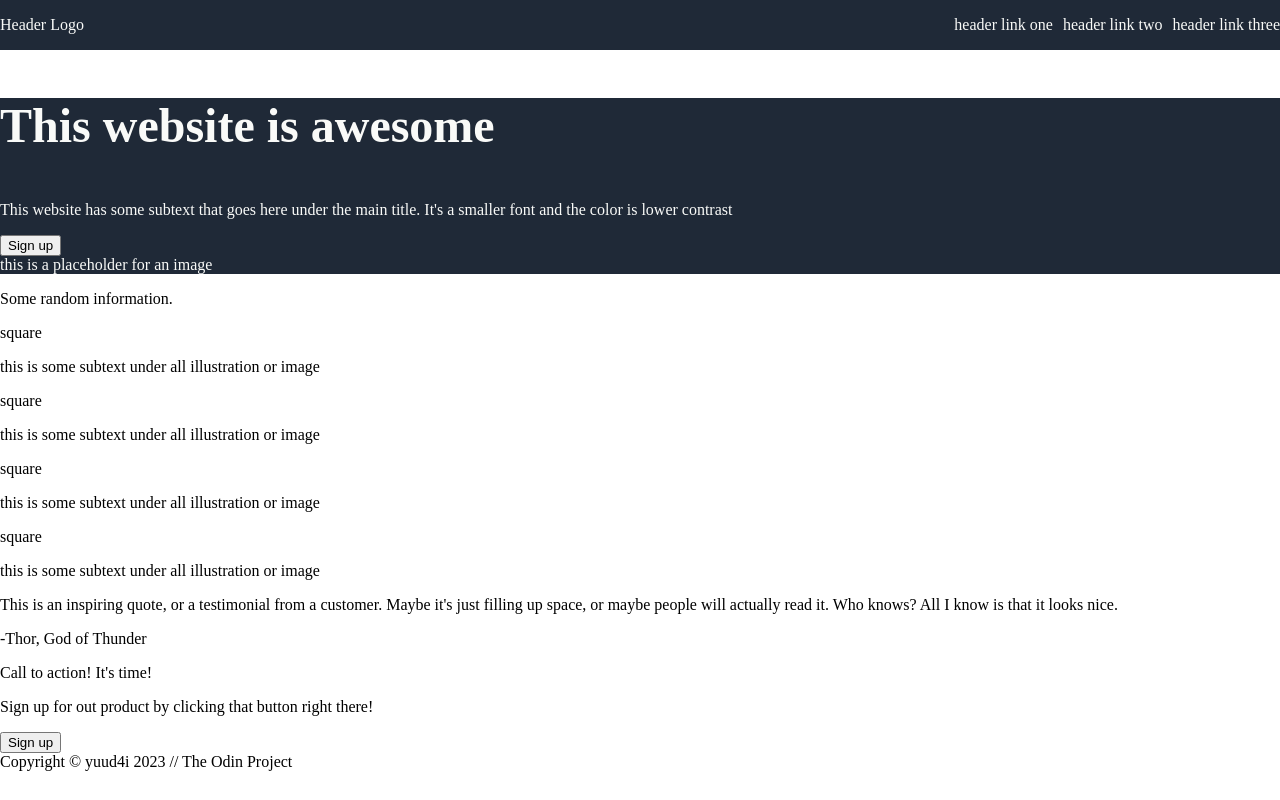
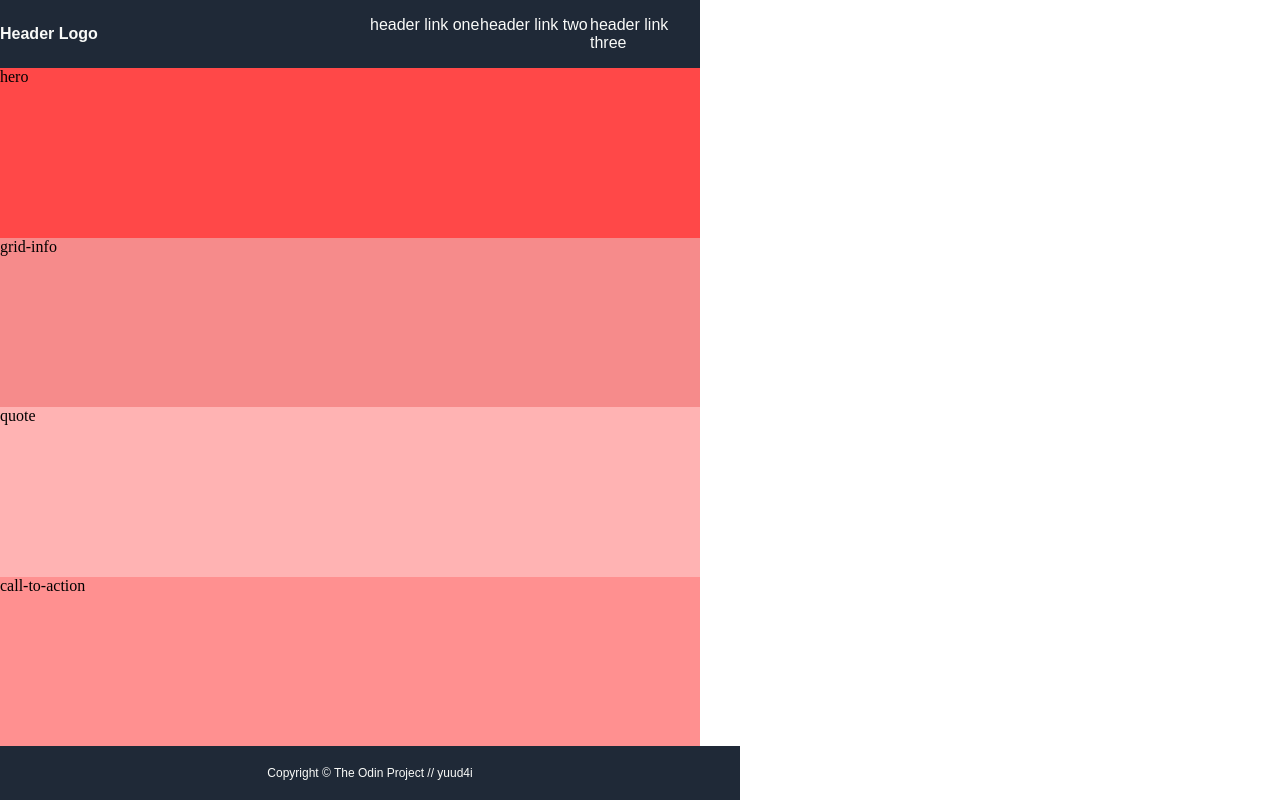
Before and after one commit to yuud4i/Project-LandingPage, a plain HTML site: page index.html in a window 1280 px wide. Drawn offline with Linux system fonts and the light colour scheme.

Commit message:
Remade HTML and CSS HTML now flexes body

```diff
--- a/index.html
+++ b/index.html
@@ -8,64 +8,33 @@
 </head>
 <body>
     <header>
-            <div class="logo">Header Logo</div>
-            <ul>
-                <li><a href="#">header link one</a></li>
-                <li><a href="#">header link two</a></li>
-                <li><a href="#">header link three</a></li>
-            </ul>
+        <!-- header -->
+        <a class="logo" href="#">Header Logo</a>
+        <ul class="nav">
+            <li><a href="#">header link one</a></li>
+            <li><a href="#">header link two</a></li>
+            <li><a href="#">header link three</a></li>
+        </ul>
     </header>
-
+    <!-- hero -->
     <div class="hero">
-        <div class="hero-text">
-            <p class="title">This website is awesome</p>
-            <p class="text">This website has some subtext that goes here under the main title. It's a smaller font and the color is lower contrast</p>
-            <button>Sign up</button>
-        </div>
-        <div class="hero-image">
-            this is a placeholder for an image
-        </div>
+        hero
     </div>
-
-    <div class="info-grid">
-        <p>Some random information.</p>
-        <div class="container">
-            <div class="slot">
-                <div>square</div>
-                <p>this is some subtext under all illustration or image</p>
-            </div>
-            <div class="slot">
-                <div>square</div>
-                <p>this is some subtext under all illustration or image</p>
-            </div>
-            <div class="slot">
-                <div>square</div>
-                <p>this is some subtext under all illustration or image</p>
-            </div>
-            <div class="slot">
-                <div>square</div>
-                <p>this is some subtext under all illustration or image</p>
-            </div>
-        </div>
+    <!-- grid-info -->
+    <div class="grid-info">
+        grid-info
     </div>
-
-
-    <div class="quote-banner">
-        <p class="quote">This is an inspiring quote, or a testimonial from a customer. Maybe it's just filling up space, or maybe people will actually read it. Who knows? All I know is that it looks nice.</p>
-        <p class="signature">-Thor, God of Thunder</p>
+    <!-- quote -->
+    <div class="quote">
+        quote
     </div>
-
-
+    <!-- call-to-action -->
     <div class="call-to-action">
-        <p class="title">Call to action! It's time!</p>
-        <p class="sub">Sign up for out product by clicking that button right there!</p>
-        <button>Sign up</button>
+        call-to-action
     </div>
-
-
+    <!-- footer -->
     <footer>
-        Copyright © yuud4i 2023
-        // The Odin Project
+        Copyright © The Odin Project // yuud4i
     </footer>
 </body>
 </html>
--- a/style.css
+++ b/style.css
@@ -1,28 +1,71 @@
-body {
+html, body {
+    height: 100%;
     margin: 0;
+    display: flex;
+    flex-direction: column;
 }
 
-header, ul, a {
+body * {
+    flex: 1;
+    max-width: 700px;
+}
+
+/* header */
+
+header {
     background-color: #1F2937;
-    color: #F9FAF8;
-    text-decoration: none;
-    list-style-type: none;
+    flex-grow: 0;
     display: flex;
     align-items: center;
-    gap: 10px;
+}
+
+header * {
+    font-family: Arial, Helvetica, sans-serif;
+    color: #F9FAF8;
+    list-style-type: none;
+    text-decoration: none;
 }
 
 header .logo {
-    flex: 1;
+    font-weight: bolder;
 }
 
-.hero {
-    background-color: #1F2937;
-    color: #F9FAF8;
-
+header .nav {
+    display: flex;
 }
 
-.hero .title {
-    font-size: 48px;
-    font-weight: bolder;
+/* hero */
+
+.hero {
+    background-color: rgb(255, 72, 72);
 }
+
+/* grid-info */
+
+.grid-info {
+    background-color: rgb(246, 139, 139);
+}
+
+/* quote */
+
+.quote {
+    background-color: rgb(255, 179, 179);
+}
+
+/* call-to-action */
+
+.call-to-action {
+    background-color: rgb(255, 144, 144);
+}
+
+/* footer */
+
+footer {
+    background-color: #1F2937;
+    text-align: center;
+    color: #F9FAF8;
+    font-family: Arial, Helvetica, sans-serif;
+    font-size: 12px;
+    padding: 20px;
+    flex-grow: 0;
+}
```
